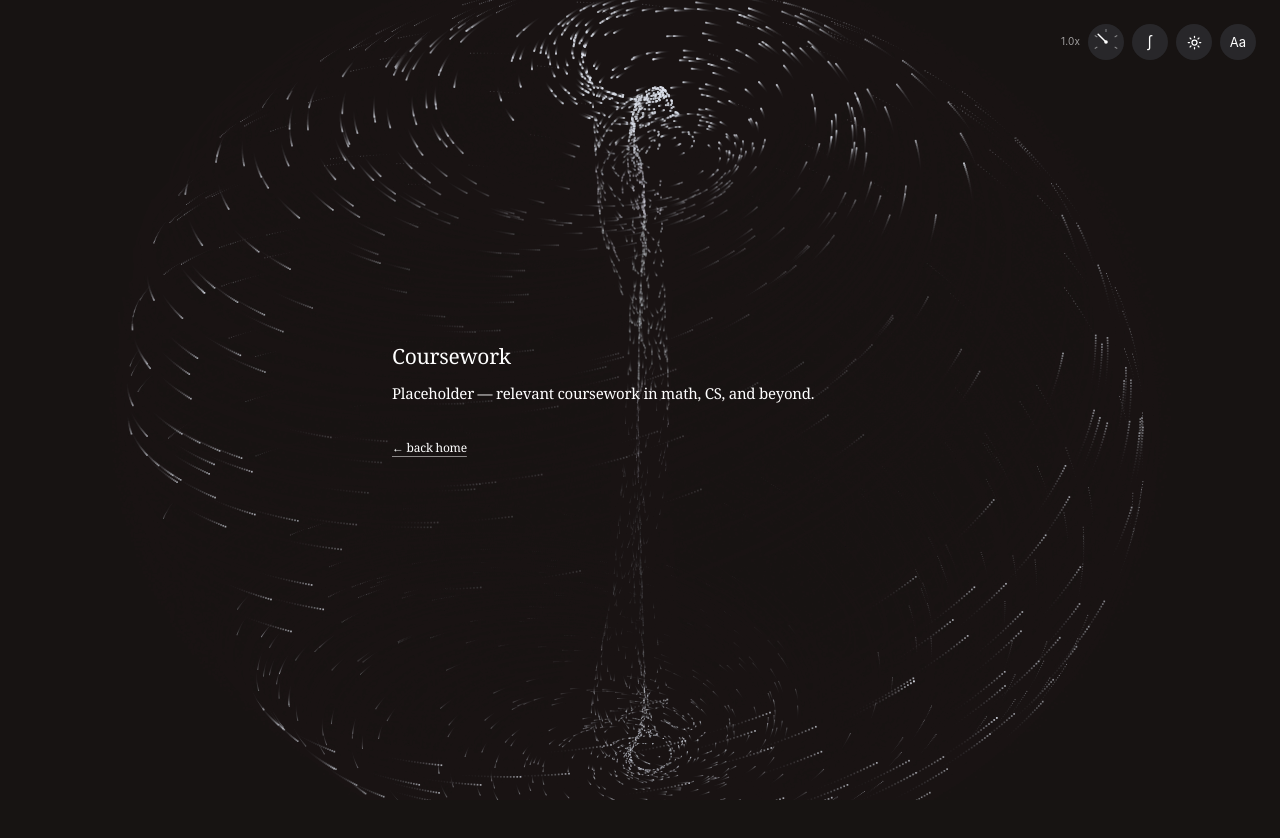
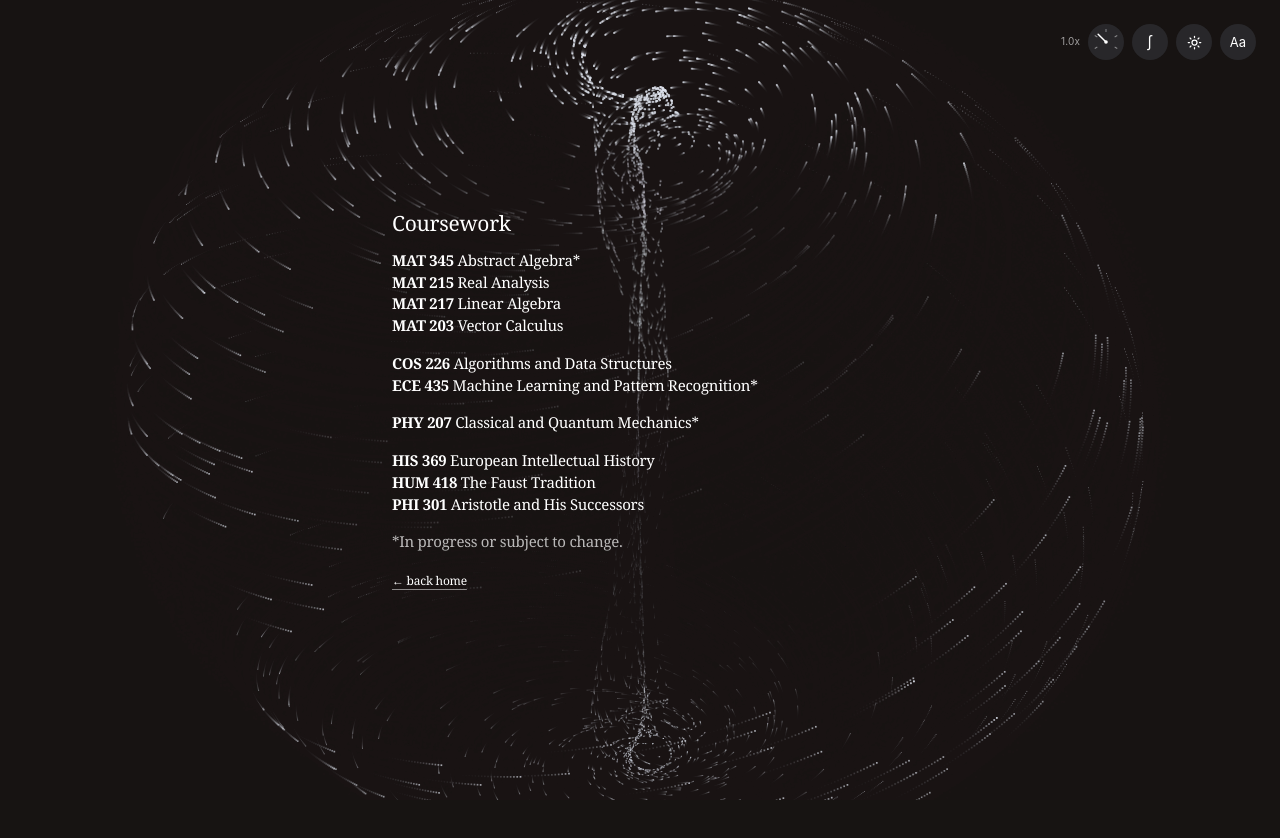
Before and after one commit to thewilliamliu/personal-website, a Next.js app: page /coursework in a window 1280 px wide. Shown: the top 838 px of the page. Built offline with nearby package versions, Linux system fonts and the light colour scheme.

Commit message:
Coursework page

```diff
--- a/app/coursework/page.tsx
+++ b/app/coursework/page.tsx
@@ -2,12 +2,40 @@ import PageShell from 'app/components/page-shell'
 
 export const metadata = { title: 'Coursework' }
 
+// Grouped by department; * = in progress or subject to change
+const groups: [string, string][][] = [
+  [
+    ['MAT 345', 'Abstract Algebra*'],
+    ['MAT 215', 'Real Analysis'],
+    ['MAT 217', 'Linear Algebra'],
+    ['MAT 203', 'Vector Calculus'],
+  ],
+  [
+    ['COS 226', 'Algorithms and Data Structures'],
+    ['ECE 435', 'Machine Learning and Pattern Recognition*'],
+  ],
+  [['PHY 207', 'Classical and Quantum Mechanics*']],
+  [
+    ['HIS 369', 'European Intellectual History'],
+    ['HUM 418', 'The Faust Tradition'],
+    ['PHI 301', 'Aristotle and His Successors'],
+  ],
+]
+
 export default function Page() {
   return (
     <PageShell title="Coursework">
-      {/* Add your courses here */}
-      <p className="mb-4 font-[425] text-[13px] leading-[1.32]">
-        Placeholder — relevant coursework in math, CS, and beyond.
+      {groups.map((group, gi) => (
+        <div key={gi} className="mb-4">
+          {group.map(([code, name]) => (
+            <p key={code} className="font-[425] text-[13px] leading-[1.6]">
+              <strong className="font-semibold">{code}</strong> {name}
+            </p>
+          ))}
+        </div>
+      ))}
+      <p className="mt-4 font-[425] text-[12px] leading-[1.32] opacity-70">
+        *In progress or subject to change.
       </p>
     </PageShell>
   )
```
